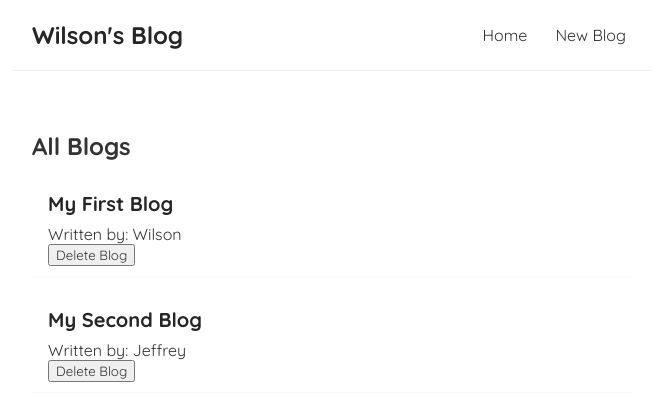
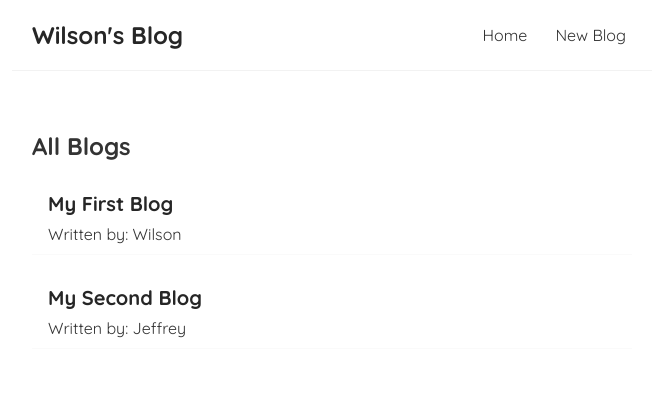
Before and after one commit to wingsown/blog, a React (Create React App) app: page / in a window 1280 px wide. Shown: the top 420 px of the page, without its empty margins (308-964 px from the left). Built offline with nearby package versions, Linux system fonts and the light colour scheme; data requests are answered from the project's data file.

Commit message:
removed handle delete event handler

```diff
--- a/src/BlogList.js
+++ b/src/BlogList.js
@@ -1,4 +1,4 @@
-const BlogList = ({blogs, title, handleDelete}) => {
+const BlogList = ({blogs, title}) => {
 
     return (
          <div className="blog-list">
@@ -7,11 +7,6 @@ const BlogList = ({blogs, title, handleDelete}) => {
                 <div className="blog-preview" key={blog.id}>
                     <h2>{ blog.title }</h2>
                     <p>Written by: {blog.author}</p>
-                    <button
-                        onClick={() => handleDelete(blog.id)}
-                    >
-                        Delete Blog
-                    </button>
                 </div>
             ))}
         </div>
--- a/src/Home.js
+++ b/src/Home.js
@@ -4,10 +4,6 @@ import BlogList from './BlogList';
 const Home = () => {
     const [blogs, setBlogs] = useState(null);
 
-    const handleDelete = (id) => {
-        const newBlogs = blogs.filter(blog => blog.id !== id);
-        setBlogs(newBlogs);
-    }
 
     useEffect(() => {
         fetch('http://localhost:8000/blogs')
@@ -25,7 +21,6 @@ const Home = () => {
            { blogs && <BlogList
             blogs={blogs}
             title="All Blogs"
-            handleDelete={handleDelete}
            />}
         </div>
       );
```
